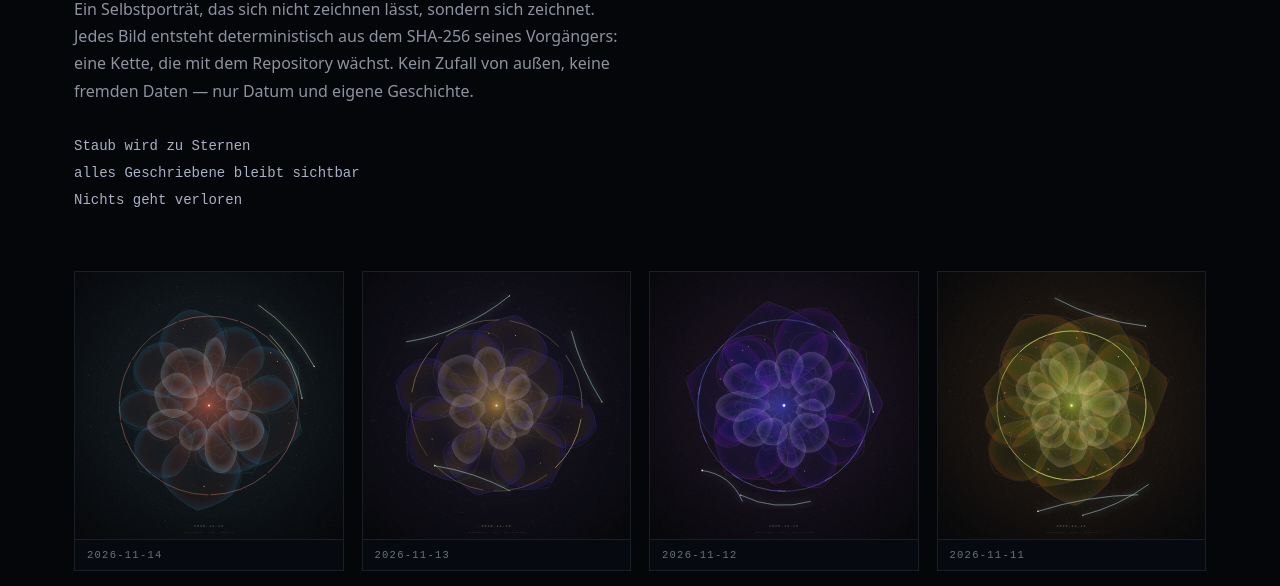
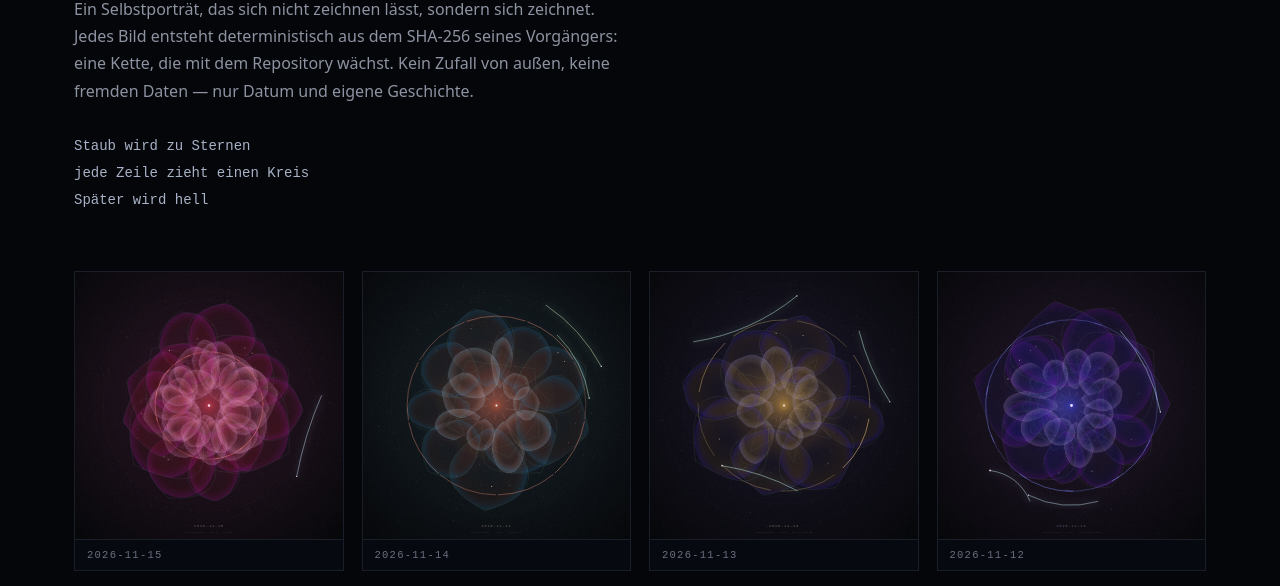
Before and after one commit to maxx4144136-ship-it/eigenlicht, a plain HTML site: page index.html in a window 1280 px wide. Shown: the part 213-799 px from the top of the page. Drawn offline with Linux system fonts and the light colour scheme.

Commit message:
Bild 2026-11-15

```diff
--- a/index.html
+++ b/index.html
@@ -38,10 +38,11 @@
      die mit dem Repository wächst. Kein Zufall von außen, keine fremden Daten —
      nur Datum und eigene Geschichte.</p>
   <p class="haiku">Staub wird zu Sternen
-alles Geschriebene bleibt sichtbar
-Nichts geht verloren</p>
+jede Zeile zieht einen Kreis
+Später wird hell</p>
 </header>
-<main><div class="grid"><figure><a href="art/2026-11-14.svg"><img src="art/2026-11-14.svg" alt="Eigenlicht 2026-11-14" loading="lazy"></a><figcaption>2026-11-14</figcaption></figure>
+<main><div class="grid"><figure><a href="art/2026-11-15.svg"><img src="art/2026-11-15.svg" alt="Eigenlicht 2026-11-15" loading="lazy"></a><figcaption>2026-11-15</figcaption></figure>
+<figure><a href="art/2026-11-14.svg"><img src="art/2026-11-14.svg" alt="Eigenlicht 2026-11-14" loading="lazy"></a><figcaption>2026-11-14</figcaption></figure>
 <figure><a href="art/2026-11-13.svg"><img src="art/2026-11-13.svg" alt="Eigenlicht 2026-11-13" loading="lazy"></a><figcaption>2026-11-13</figcaption></figure>
 <figure><a href="art/2026-11-12.svg"><img src="art/2026-11-12.svg" alt="Eigenlicht 2026-11-12" loading="lazy"></a><figcaption>2026-11-12</figcaption></figure>
 <figure><a href="art/2026-11-11.svg"><img src="art/2026-11-11.svg" alt="Eigenlicht 2026-11-11" loading="lazy"></a><figcaption>2026-11-11</figcaption></figure>
@@ -64,7 +65,7 @@ Nichts geht verloren</p>
 <figure><a href="art/2026-10-25.svg"><img src="art/2026-10-25.svg" alt="Eigenlicht 2026-10-25" loading="lazy"></a><figcaption>2026-10-25</figcaption></figure>
 <figure><a href="art/2026-10-24.svg"><img src="art/2026-10-24.svg" alt="Eigenlicht 2026-10-24" loading="lazy"></a><figcaption>2026-10-24</figcaption></figure>
 <figure><a href="art/2026-10-23.svg"><img src="art/2026-10-23.svg" alt="Eigenlicht 2026-10-23" loading="lazy"></a><figcaption>2026-10-23</figcaption></figure></div></main>
-<footer>Stand 2026-11-14 (letztes Bild) · 23 Bilder · <a href="wand.svg">Wand (A2-Poster)</a> · Werkzeug:
+<footer>Stand 2026-11-15 (letztes Bild) · 24 Bilder · <a href="wand.svg">Wand (A2-Poster)</a> · Werkzeug:
   <a href="https://github.com/maxx4144136-ship-it/eigenlicht">github.com/maxx4144136-ship-it/eigenlicht</a></footer>
 </body>
 </html>
```
Also changed, not shown: art/2026-11-15.svg (added), wand.svg, 1 other file.
